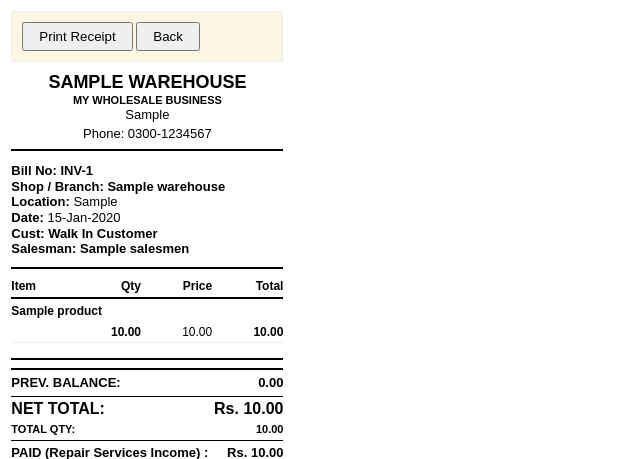
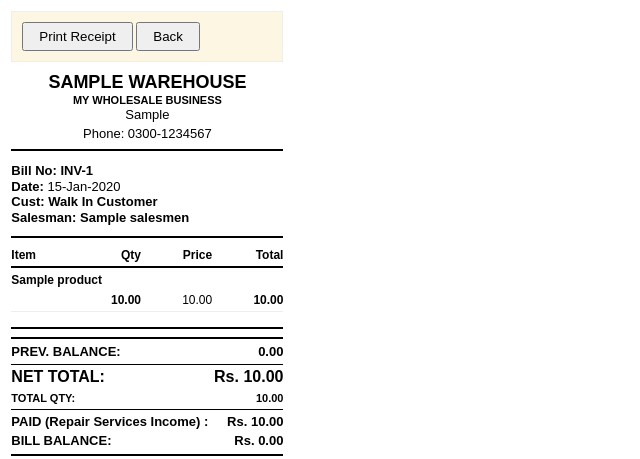
Before and after one commit to Hashirvesir/wholesale-software, a Laravel app: page /sales/1/thermal in a window 1280 px wide. Shown: the top 459 px of the page, without its empty margins (0-640 px from the left). Run offline with Laravel 12, Linux system fonts and the light colour scheme; a user stored in the database is signed in; data comes from the database, SQL or seed files in the repository; tables that the repository leaves empty hold one stand-in row (values such as "Sample post"); parts of the project's set-up code (start-up, migrations or seed data) failed here and were passed over.

Commit message:
fix: remove duplicate shop name and location address from thermal receipt

```diff
--- a/resources/views/sales/thermal.blade.php
+++ b/resources/views/sales/thermal.blade.php
@@ -134,10 +134,6 @@
     <div class="mb-2">
         <div><strong class="font-bold">Bill No:</strong> <span
                 class="font-bold">{{ $settings->invoice_prefix }}{{ $sale->id }}</span></div>
-        <div><strong class="font-bold">Shop / Branch:</strong> <span class="font-bold">{{ $sale->warehouse->name }}</span></div>
-        @if ($sale->warehouse->location)
-            <div><strong class="font-bold">Location:</strong> <span>{{ $sale->warehouse->location }}</span></div>
-        @endif
         <div><strong class="font-bold">Date:</strong>
             {{ $sale->created_at->timezone(config('app.timezone'))->format('d-M-Y') }}@if($settings->show_sale_time) {{ $sale->created_at->timezone(config('app.timezone'))->format('h:i A') }}@endif
         </div>
```
